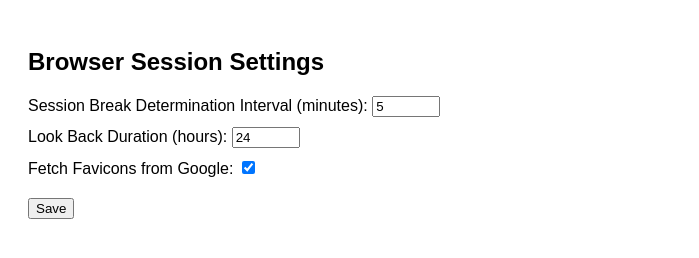
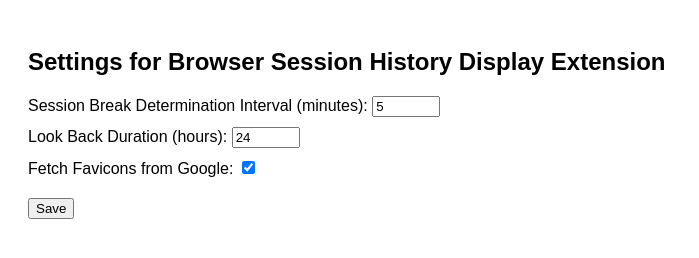
Before and after one commit to awaldis/display-browser-history, a browser extension: page settings.html in a window 1280 px wide. Shown: the whole page, without its empty margins (0-699 px from the left). Drawn offline with Linux system fonts and the light colour scheme.

Commit message:
Change settings tab title and heading to more informative text.

```diff
--- a/settings.html
+++ b/settings.html
@@ -2,7 +2,7 @@
 <html lang="en">
 <head>
   <meta charset="UTF-8">
-  <title>Browser Session Settings</title>
+  <title>Settings for Browser Session History Display Extension</title>
   <style>
     body { font-family: Arial, sans-serif; padding: 20px; }
     label { display: block; margin-bottom: 10px; }
@@ -11,7 +11,7 @@
   </style>
 </head>
 <body>
-  <h2>Browser Session Settings</h2>
+  <h2>Settings for Browser Session History Display Extension</h2>
   <label>
     Session Break Determination Interval (minutes):
     <input type="number" id="sessionInterval" min="1" value="5">
```
